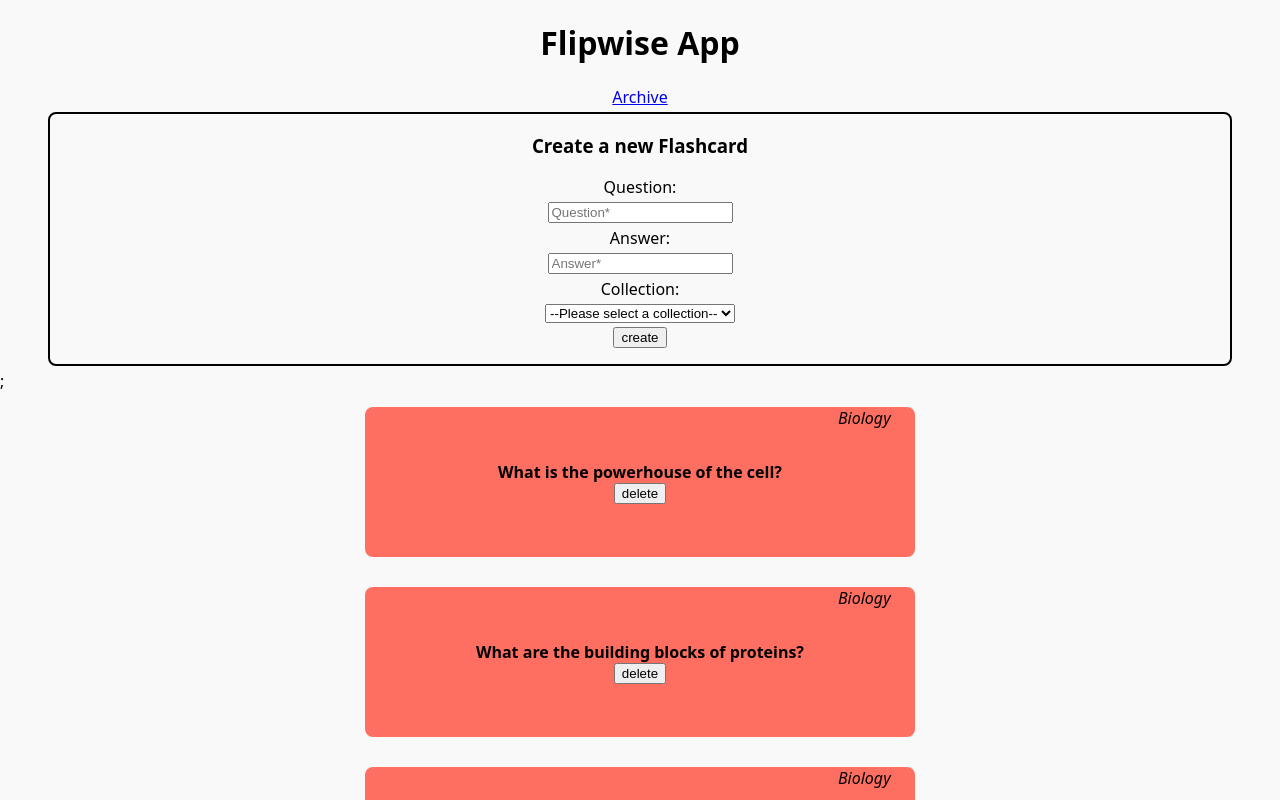
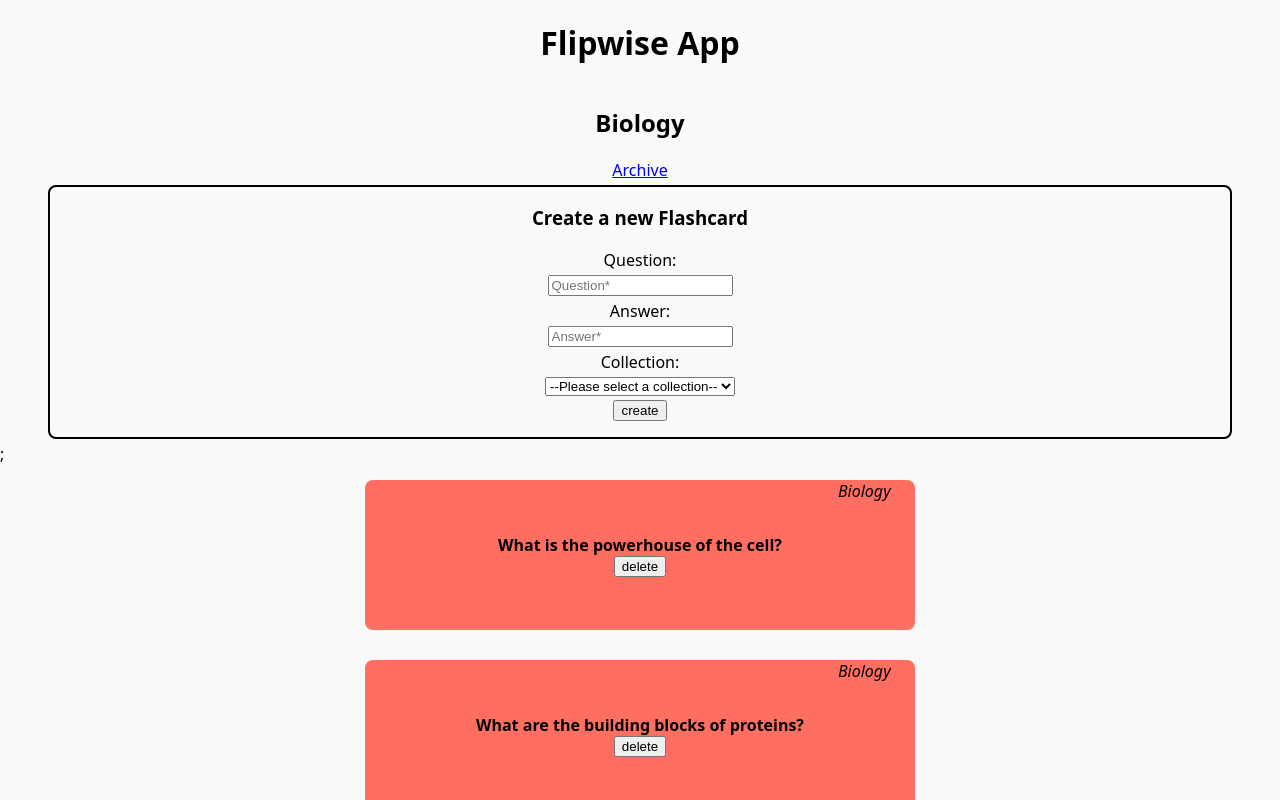
Before and after one commit to TastyCrysis/FlipWise-2.0, a Next.js app: page /flashcards in a window 1280 px wide. Shown: the top 800 px of the page. Built offline with nearby package versions, Linux system fonts and the light colour scheme.

Commit message:
add a list of flashcard with collectionID

```diff
--- a/components/Collectioncard.js
+++ b/components/Collectioncard.js
@@ -57,6 +57,9 @@ export default function Collectioncard({ flashcards, collection }) {
         <p>Number of Flashcards: {numberFlashcards} </p>
         <p>Number of correct Flashcards: {correctFlashcards.length}</p>
         <Link href="/archive">Archive</Link>
+        <Link href={`/flashcards?collectionId=${collection.id}`}>
+          Collection
+        </Link>
       </CollectionCard>
     </StyledCollectionCard>
   );
--- a/pages/flashcards.js
+++ b/pages/flashcards.js
@@ -2,6 +2,7 @@ import FlashcardList from "@/components/FlashcardList";
 import styled from "styled-components";
 import Link from "next/link";
 import CreateFlashcard from "@/components/CreateFlashcard";
+import { useRouter } from "next/router";
 
 const Container = styled.div`
   display: flex;
@@ -16,15 +17,29 @@ export default function Homepage({
   handleDeleteFlashcard,
   handleCreateFlashcard,
 }) {
+  const router = useRouter();
+  const { collectionId } = router.query;
+  const filteredFlashcards = collectionId
+    ? flashcards.filter((flashcard) => flashcard.collectionId === collectionId)
+    : flashcards;
+  const currentCollection = collections.find(
+    (collection) => collection.Id === collectionId
+  );
+  console.log("currentCollection_", currentCollection);
+
   return (
     <>
       <Container>
         <h1>Flipwise App</h1>
+        <h2>{currentCollection ? currentCollection.title : "3"}</h2>
         <Link href="/archive">Archive</Link>
       </Container>
-      <CreateFlashcard handleCreateFlashcard={handleCreateFlashcard} />
+      <CreateFlashcard
+        handleCreateFlashcard={handleCreateFlashcard}
+        collectionId={collectionId}
+      />
       <FlashcardList
-        flashcards={flashcards}
+        flashcards={filteredFlashcards}
         collections={collections}
         handleToggleCorrect={handleToggleCorrect}
         handleDeleteFlashcard={handleDeleteFlashcard}
```
